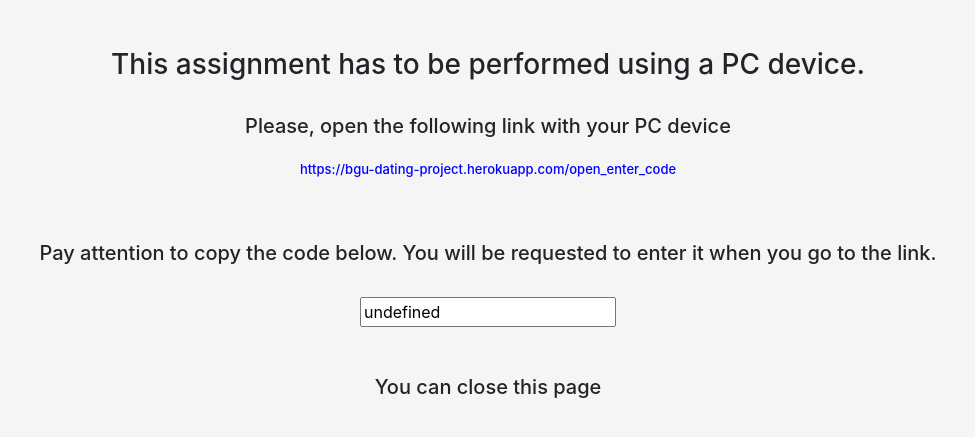
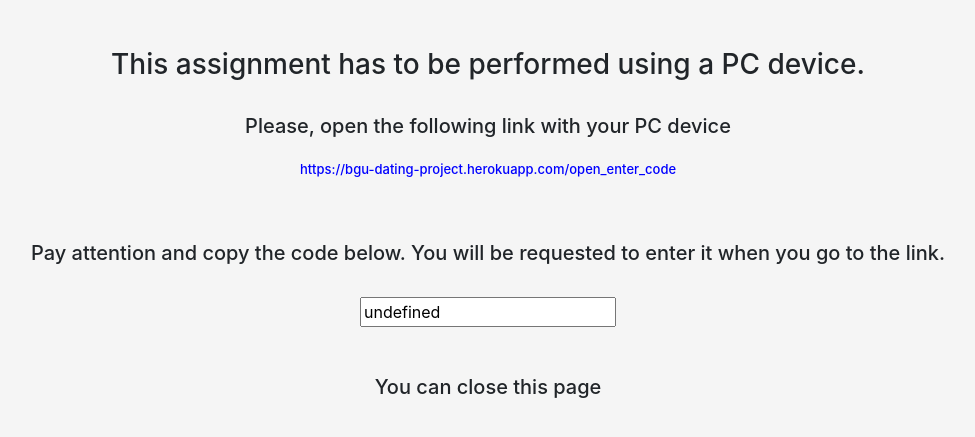
Before and after one commit to svetasokhina/DatingProject, a Flask app: template templates/random_PC.html in a window 1280 px wide. Shown: the top 437 px of the page, without its empty margins (152-1127 px from the left). Run offline with Flask 2, Linux system fonts and the light colour scheme; the template is opened without the code that fills it, so the values that code supplies are empty; some libraries are stand-ins or nearby versions.

Commit message:
dev vs dep

```diff
--- a/templates/ending_page.html
+++ b/templates/ending_page.html
@@ -43,7 +43,7 @@
 
           <div class="container text-center mt-5">
             <h3 class="page-title">
-                Thank you for participating! <br><br>
+                Thank you for your participation! <br><br>
 
                 <div>
                     <label>Your Code:</label>
--- a/templates/random_Mob.html
+++ b/templates/random_Mob.html
@@ -54,7 +54,7 @@
 
 
             <br> <br>
-            Pay attention to copy the code below.
+            Pay attention and copy the code below.
             You will be requested to enter it when you go to the link.</h5>
 <br>
 
--- a/templates/random_PC.html
+++ b/templates/random_PC.html
@@ -45,7 +45,7 @@
           <p class="myLink" > https://bgu-dating-project.herokuapp.com/open_enter_code</p>
 
             <br> <br>
-            Pay attention to copy the code below.
+            Pay attention and copy the code below.
             You will be requested to enter it when you go to the link.</h5>
 <br>
 
```
